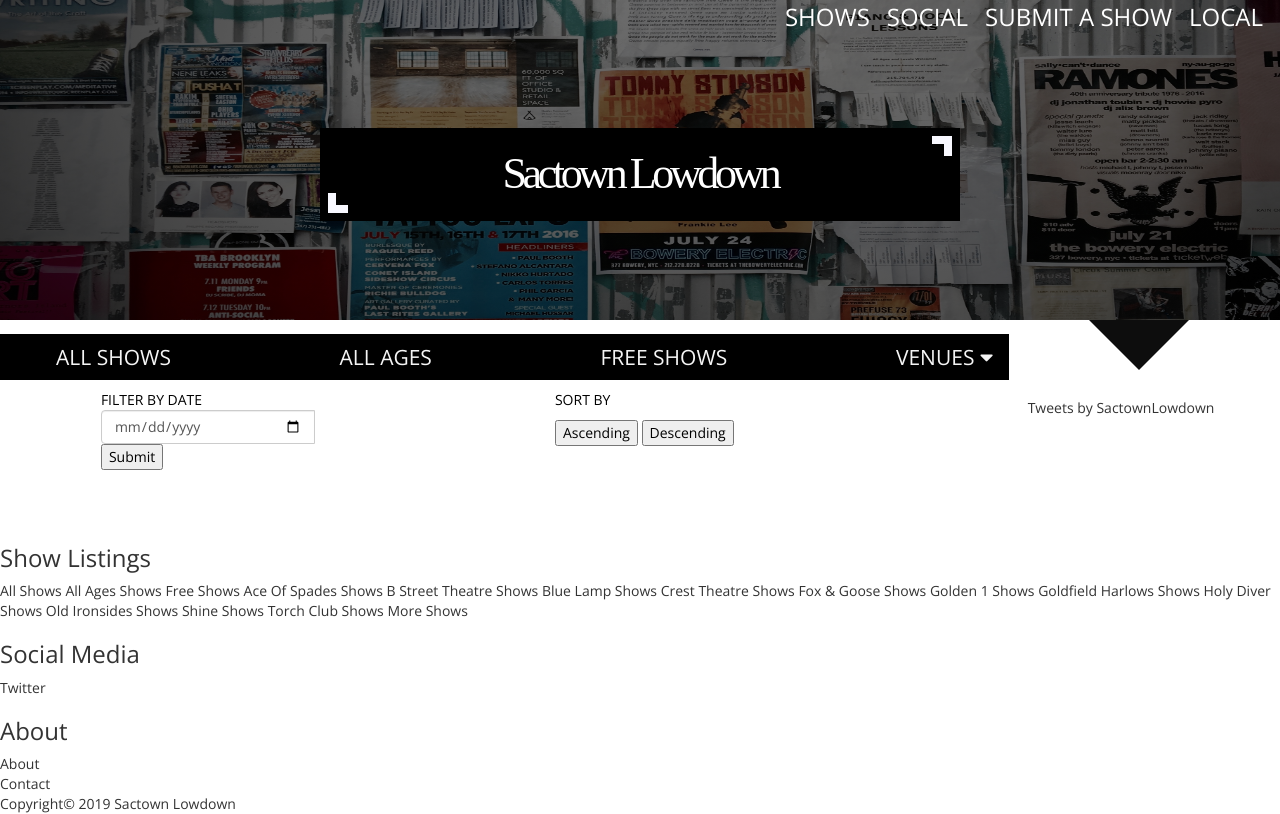
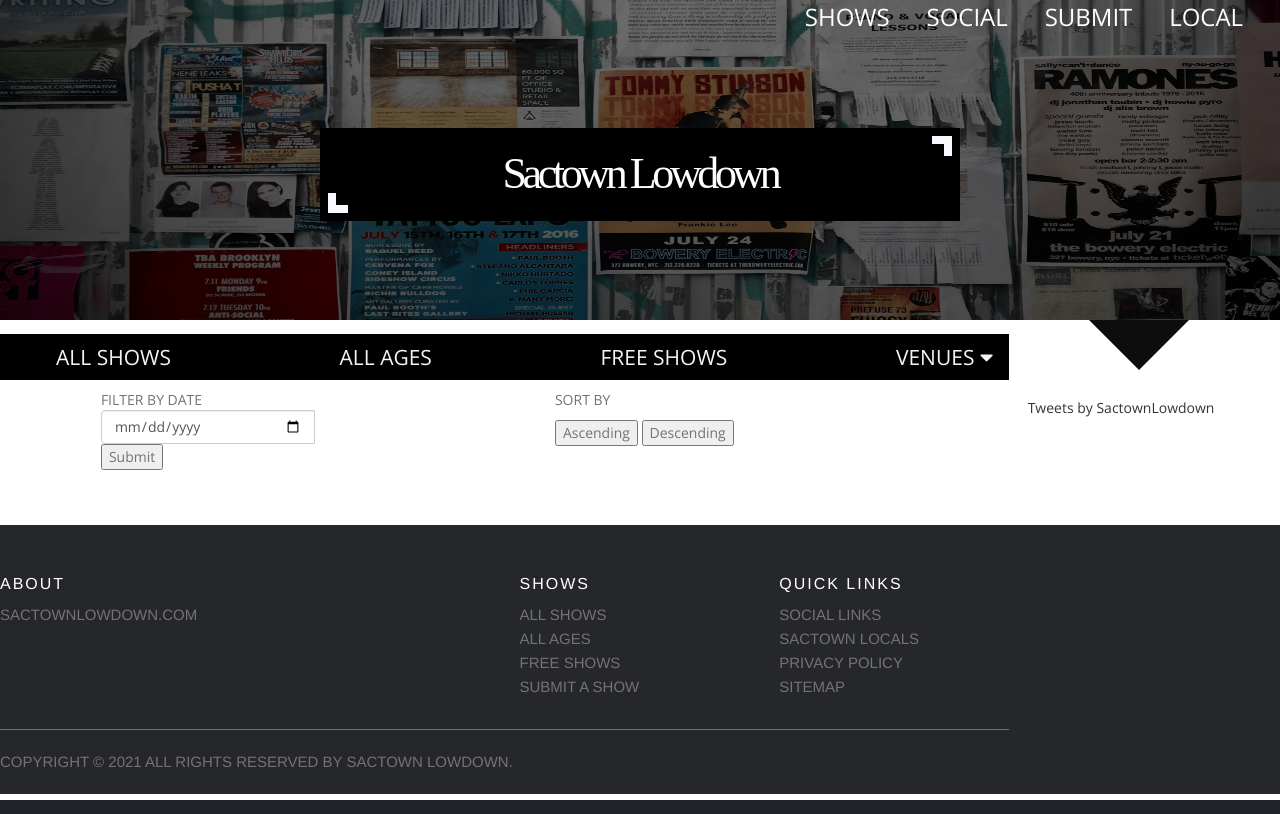
Before and after one commit to Deserlo/sacshows, a Flask app: page / in a window 1280 px wide. Run offline with Flask 2, Linux system fonts and the light colour scheme; data that the repository does not hold is empty; some libraries are stand-ins or nearby versions; some web fonts are replaced.

Commit message:
styled footer, updated links

```diff
--- a/web/static/sac.css
+++ b/web/static/sac.css
@@ -106,7 +106,7 @@ a.hero__link:hover {
    padding-left: 0;
 	 vertical-align: top;
 	 text-transform: uppercase;
-   color: black;
+   color: #737373;
  }
 
 .container__grid {
@@ -291,3 +291,168 @@ a  {
   height: 100%;
   overflow: auto;
 }
+
+
+.site-footer
+{
+  background-color:#26272b;
+  padding:45px 0 20px;
+  font-size:15px;
+  line-height:24px;
+  color:#737373;
+}
+.site-footer hr
+{
+  border-top-color:#bbb;
+  opacity:0.5
+}
+.site-footer hr.small
+{
+  margin:20px 0
+}
+.site-footer h6
+{
+  color:#fff;
+  font-size:16px;
+  text-transform:uppercase;
+  margin-top:5px;
+  letter-spacing:2px
+}
+.site-footer a
+{
+  color:#737373;
+}
+.site-footer a:hover
+{
+  color:#3366cc;
+  text-decoration:none;
+}
+.footer-links
+{
+  padding-left:0;
+  list-style:none
+}
+.footer-links li
+{
+  display:block
+}
+.footer-links a
+{
+  color:#737373
+}
+.footer-links a:active,.footer-links a:focus,.footer-links a:hover
+{
+  color:#3366cc;
+  text-decoration:none;
+}
+.footer-links.inline li
+{
+  display:inline-block
+}
+.site-footer .social-icons
+{
+  text-align:right
+}
+.site-footer .social-icons a
+{
+  width:40px;
+  height:40px;
+  line-height:40px;
+  margin-left:6px;
+  margin-right:0;
+  border-radius:100%;
+  background-color:#33353d
+}
+.copyright-text
+{
+  margin:0
+}
+@media (max-width:991px)
+{
+  .site-footer [class^=col-]
+  {
+    margin-bottom:30px
+  }
+}
+@media (max-width:767px)
+{
+  .site-footer
+  {
+    padding-bottom:0
+  }
+  .site-footer .copyright-text,.site-footer .social-icons
+  {
+    text-align:center
+  }
+}
+.social-icons
+{
+  padding-left:0;
+  margin-bottom:0;
+  list-style:none
+}
+.social-icons li
+{
+  display:inline-block;
+  margin-bottom:4px
+}
+.social-icons li.title
+{
+  margin-right:15px;
+  text-transform:uppercase;
+  color:#96a2b2;
+  font-weight:700;
+  font-size:13px
+}
+.social-icons a{
+  background-color:#eceeef;
+  color:#818a91;
+  font-size:16px;
+  display:inline-block;
+  line-height:44px;
+  width:44px;
+  height:44px;
+  text-align:center;
+  margin-right:8px;
+  border-radius:100%;
+  -webkit-transition:all .2s linear;
+  -o-transition:all .2s linear;
+  transition:all .2s linear
+}
+.social-icons a:active,.social-icons a:focus,.social-icons a:hover
+{
+  color:#fff;
+  background-color:#29aafe
+}
+.social-icons.size-sm a
+{
+  line-height:34px;
+  height:34px;
+  width:34px;
+  font-size:14px
+}
+.social-icons a.facebook:hover
+{
+  background-color:#3b5998
+}
+.social-icons a.twitter:hover
+{
+  background-color:#00aced
+}
+.social-icons a.linkedin:hover
+{
+  background-color:#007bb6
+}
+.social-icons a.dribbble:hover
+{
+  background-color:#ea4c89
+}
+@media (max-width:767px)
+{
+  .social-icons li.title
+  {
+    display:block;
+    margin-right:0;
+    font-weight:600
+  }
+}
--- a/web/templates/index.html
+++ b/web/templates/index.html
@@ -1,7 +1,7 @@
 <!DOCTYPE html>
 <html lang='en'>
 <head>
-<title>All Sactown Live Music Events</title>
+<title>Sacramento Live Music Calendar</title>
 <meta charset="utf-8"/>
 
 <meta name="viewport" content="width=1024, initial-scale=1"/>
@@ -207,8 +207,8 @@ function closeNav() {
   <header class="hero">
     <nav class="hero__navbar">
           <a class = "hero__link active" href="/">Shows</a>
-          <a class= "hero__link" href="https://www.instagram.com/sactownlowdown/" target="_blank">Social</a>
-          <a class="hero__link" href="/submit" target="_blank">Submit A Show</a>
+          <a class= "hero__link" href="https://linktr.ee/sactownlowdown" target="_blank">Social</a>
+          <a class="hero__link" href="https://docs.google.com/forms/d/e/1FAIpQLSc8B0yFikW9o4O5GT2l1VJIVUzy6-IMNtqlt1jVn7I_mmNfVA/viewform?embedded=true" target="_blank">Submit</a>
           <a class="hero__link" href="/sac-locals">Local</a>
       </nav>
     <div class="hero__title">Sactown Lowdown</div>
@@ -288,60 +288,50 @@ function closeNav() {
         <a class="twitter-timeline" data-height="800" data-theme="dark" data-link-color="#FAB81E" href="https://twitter.com/SactownLowdown?ref_src=twsrc%5Etfw">Tweets by SactownLowdown</a>
 
         <script async src="https://platform.twitter.com/widgets.js" charset="utf-8"></script>
+    </div><!--end sidebar-->
+</div>
+<!-- Site footer -->
+<footer class="site-footer">
+  <div class="container">
+    <div class="row">
+      <div class="col-sm-12 col-md-6">
+        <h6>About</h6>
+        <p class="text-justify">SactownLowdown.com</p>
+      </div>
 
+      <div class="col-xs-6 col-md-3">
+        <h6>Shows</h6>
+        <ul class="footer-links">
+          <li><a href="/">All Shows</a></li>
+          <li><a href="/all-ages">All Ages</a></li>
+          <li><a href="/all-free">Free Shows</a></li>
+          <li><a href="https://docs.google.com/forms/d/e/1FAIpQLSc8B0yFikW9o4O5GT2l1VJIVUzy6-IMNtqlt1jVn7I_mmNfVA/viewform?embedded=true" target="_blank">Submit A Show</a></li>
+        </ul>
+      </div>
 
-    </div><!--end sidebar-->
-<footer>
-
-<h3>Show Listings</h3>
-
-<a class="footlink" href="../all_shows/index.html">All Shows</a>
-
-<a class="footlink" href="../all_ages_shows/page0.html">All Ages Shows</a>
-
-<a class="footlink" href="../all_free_shows/page0.html">Free Shows</a>
-
-<a class="footlink" href="../ace_shows.html">Ace Of Spades Shows</a>
-
-<a class="footlink" href="../b_street_shows.html">B Street Theatre Shows</a>
-
-<a class="footlink" href="../blue_lamp_shows.html">Blue Lamp Shows</a>
-
-<a class="footlink" href="../crest_shows.html">Crest Theatre Shows</a>
-
-<a class="footlink" href="../fox_goose_shows.html">Fox & Goose Shows</a>
-
-<a class="footlink" href="../golden_1_shows.html">Golden 1 Shows</a>
-
-<a class="footlink" href="../goldfield_shows.html">Goldfield</a>
-
-<a class="footlink" href="../harlows_shows.html">Harlows Shows</a>
-
-<a class="footlink" href="../holy_diver_shows.html">Holy Diver Shows</a>
-
-<a class="footlink" href="../old_ironsides_shows.html">Old Ironsides Shows</a>
-
-<a class="footlink" href="../shine_shows.html">Shine Shows</a>
-
-<a class="footlink" href="../torch_club_shows.html">Torch Club Shows</a>
-
-<a class="footlink" href="../more_shows.html">More Shows</a>
-
-<h3>Social Media</h3>
-
-<div><a class="footlink" href="https://twitter.com/SactownLowdown">Twitter</a></div>
-
-<h3>About</h3>
-
-<div><a class="footlink" href="../about.html">About</a></div>
-
-<div><a class="footlink" href="../contact.php">Contact</a></div>
-
-<div class="copyright">Copyright&copy; 2019 Sactown Lowdown</div>
-
-
+      <div class="col-xs-6 col-md-3">
+        <h6>Quick Links</h6>
+        <ul class="footer-links">
+          <li><a href="https://linktr.ee/sactownlowdown" target="_blank">Social Links</a></li>
+          <li><a href="/sac-locals">Sactown Locals</a></li>
+          <li><a href="#">Privacy Policy</a></li>
+          <li><a href="#">Sitemap</a></li>
+        </ul>
+      </div>
+    </div>
+    <hr>
+  </div>
+  <div class="container">
+    <div class="row">
+      <div class="col-md-8 col-sm-6 col-xs-12">
+        <p class="copyright-text">Copyright &copy; 2021 All Rights Reserved by
+     <a href="#">Sactown Lowdown</a>.
+        </p>
+      </div>
+    </div>
+  </div>
 </footer>
 </div>
-</div>
+
 </body>
 </html>
```
Also changed, not shown: web/templates/all_ages.html (+43 -2 lines), web/templates/videos.html (+43 -52 lines).
